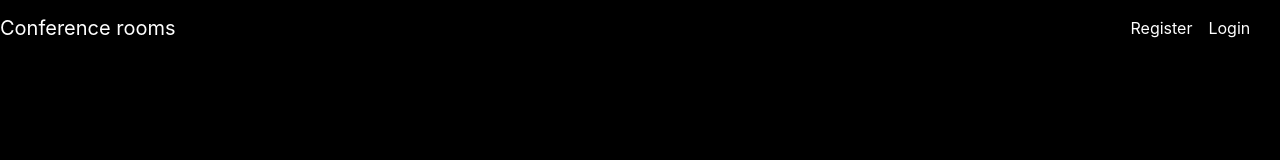
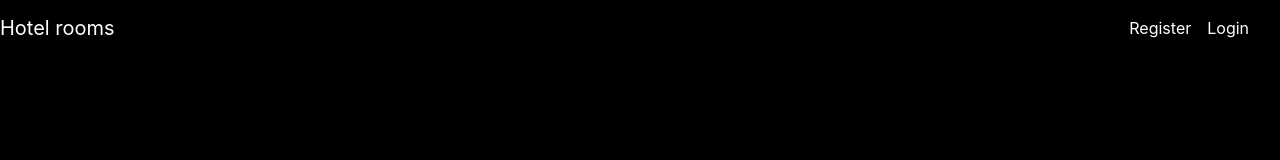
Before and after one commit to frontal-lobe-tingz/Hotelrooms, a React (Create React App) app in the folder client/: page / in a window 1280 px wide. Shown: the top 160 px of the page. Built offline with nearby package versions, Linux system fonts and the light colour scheme.

Commit message:
Update Navbar.js

```diff
--- a/client/src/components/Navbar.js
+++ b/client/src/components/Navbar.js
@@ -10,7 +10,7 @@ function Navbar() {
     <div>
       <nav className="navbar navbar-expand-lg ">
         <a className="navbar-brand" href="/home">
-          Conference rooms
+          Hotel rooms
         </a>
         <button
           className="navbar-toggler"
```
